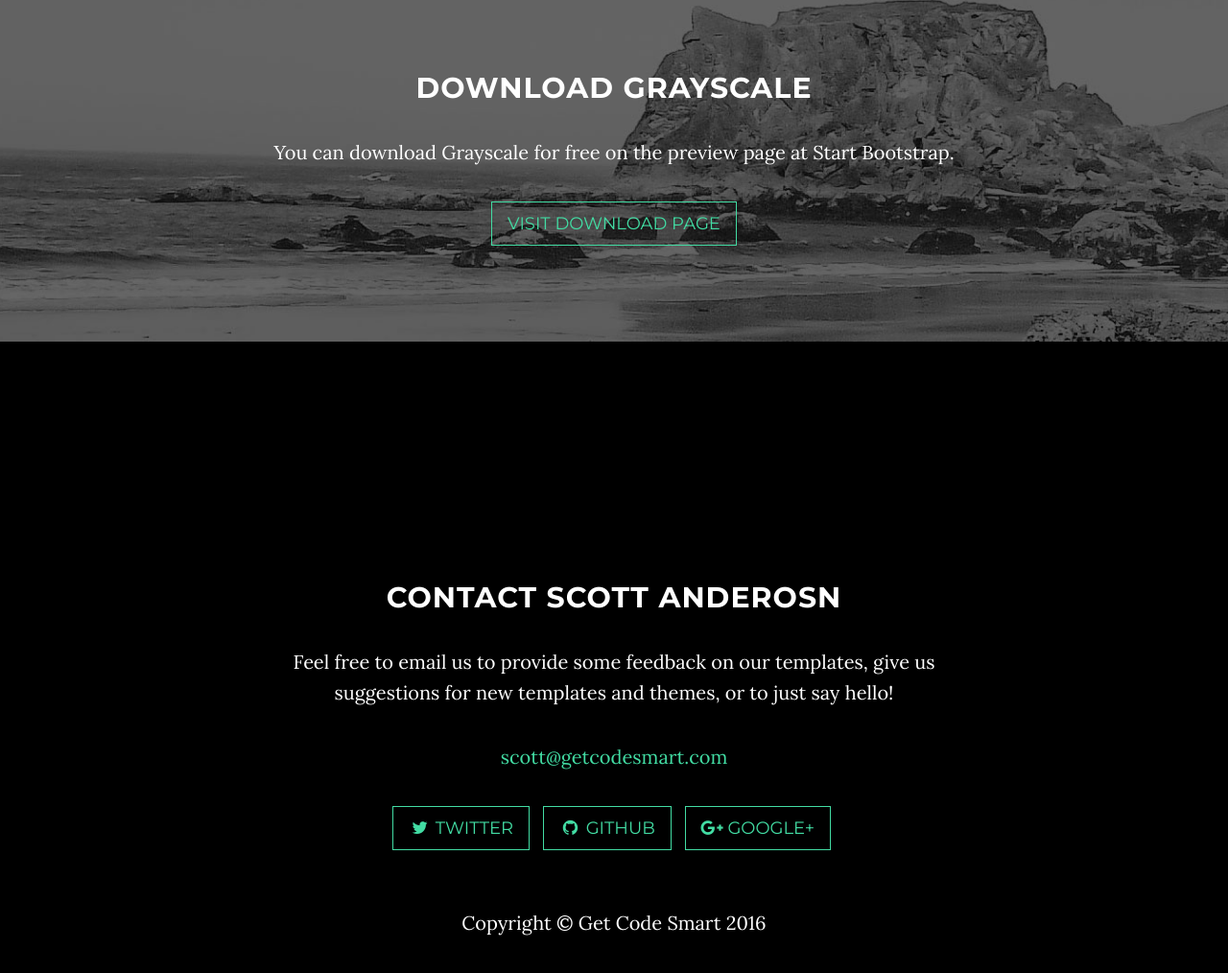
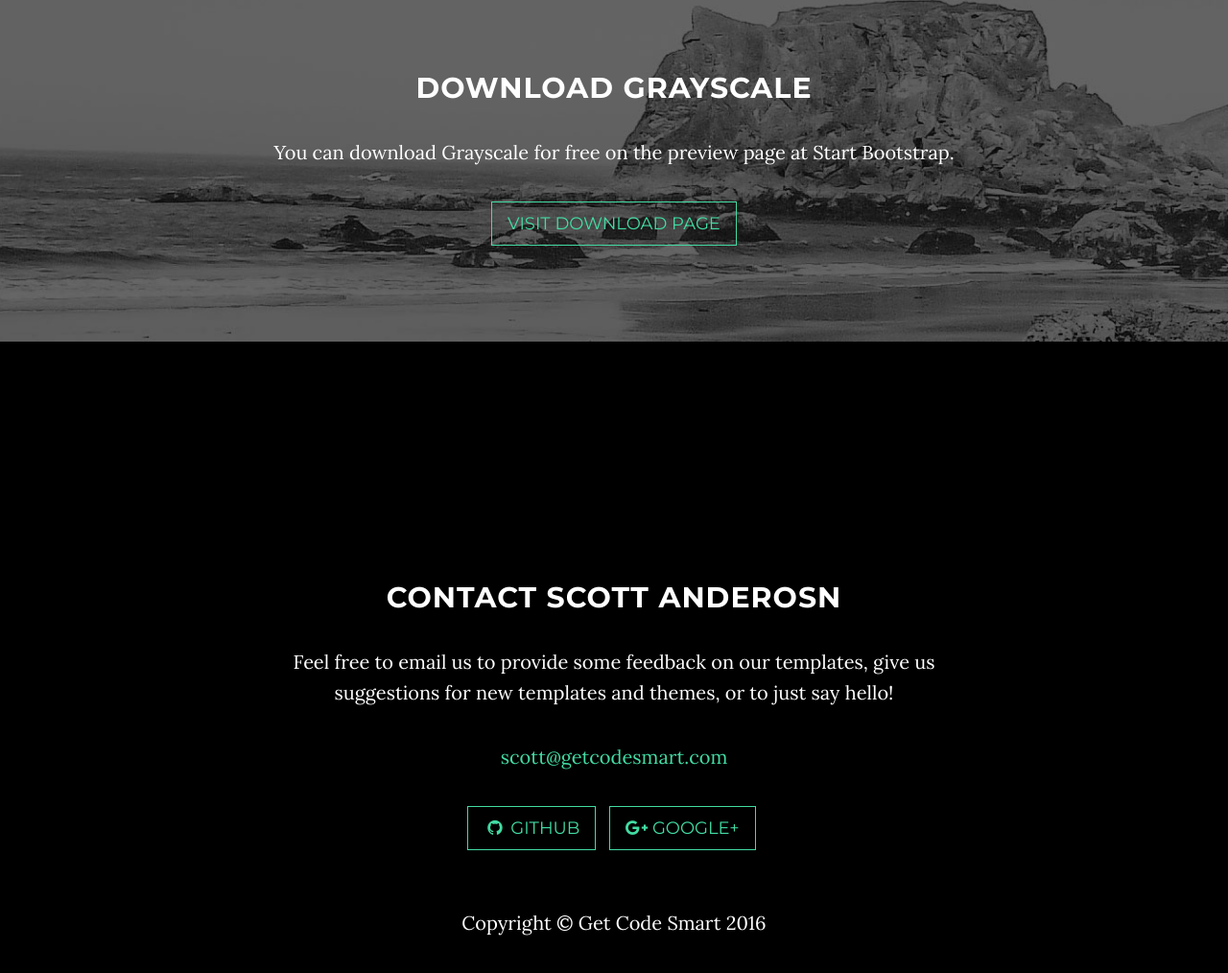
Before and after one commit to Oceas/getcodesmart.com, a website: page index.html in a window 1280 px wide. Shown: the part 1722-2736 px from the top of the page at 96% size. Drawn offline with nearby package versions, Linux system fonts and the light colour scheme; some packages are replaced by stand-ins of ours.

Commit message:
Updated social media links

```diff
--- a/index.html
+++ b/index.html
@@ -121,13 +121,10 @@
                 </p>
                 <ul class="list-inline banner-social-buttons">
                     <li>
-                        <a href="https://twitter.com/SBootstrap" class="btn btn-default btn-lg"><i class="fa fa-twitter fa-fw"></i> <span class="network-name">Twitter</span></a>
+                        <a href="https://github.com/oceas" class="btn btn-default btn-lg"><i class="fa fa-github fa-fw"></i> <span class="network-name">Github</span></a>
                     </li>
                     <li>
-                        <a href="https://github.com/IronSummitMedia/startbootstrap" class="btn btn-default btn-lg"><i class="fa fa-github fa-fw"></i> <span class="network-name">Github</span></a>
-                    </li>
-                    <li>
-                        <a href="https://plus.google.com/+Startbootstrap/posts" class="btn btn-default btn-lg"><i class="fa fa-google-plus fa-fw"></i> <span class="network-name">Google+</span></a>
+                        <a href="https://plus.google.com/u/0/117841096882450515804/posts" class="btn btn-default btn-lg"><i class="fa fa-google-plus fa-fw"></i> <span class="network-name">Google+</span></a>
                     </li>
                 </ul>
             </div>
```
Also changed, not shown: 1 other file.
